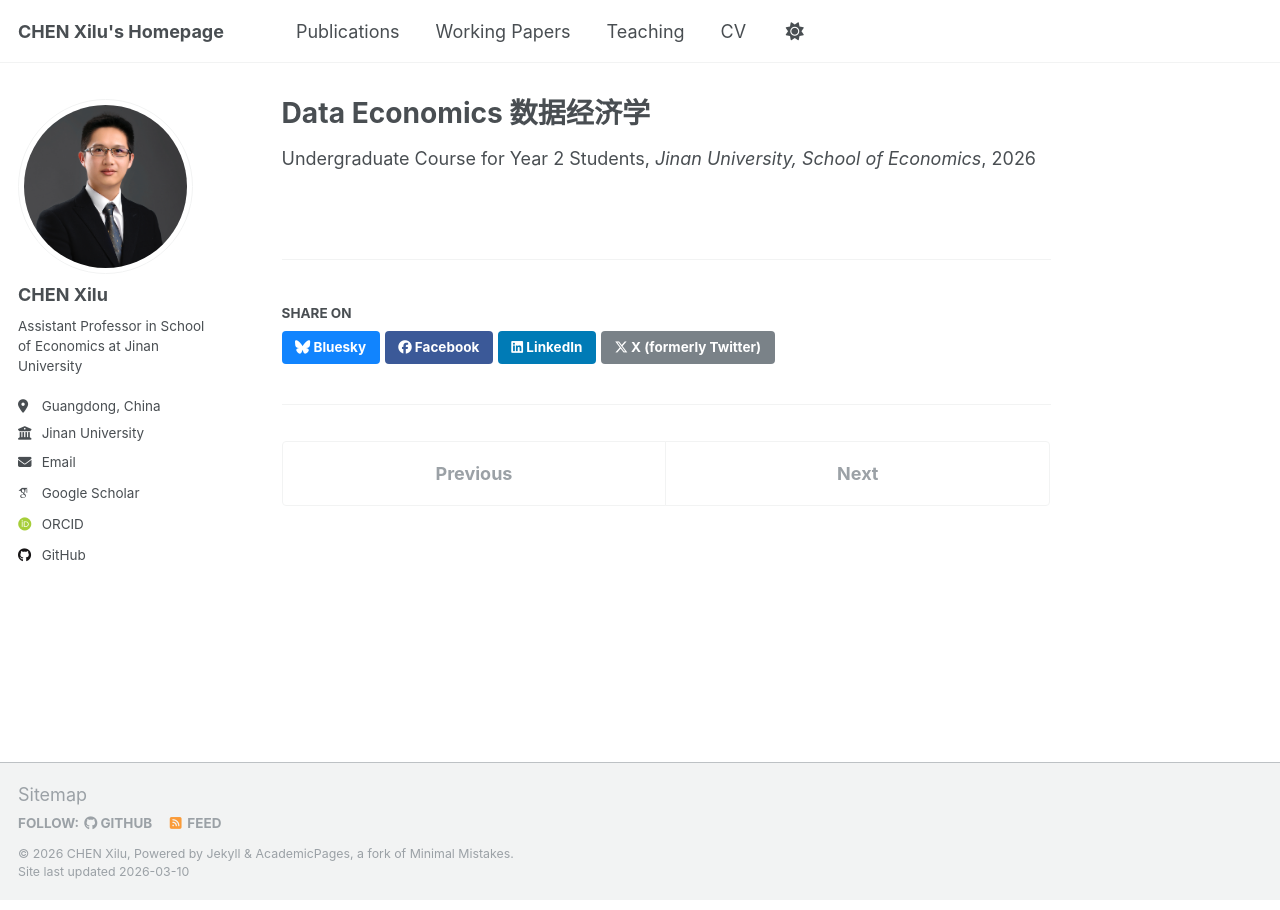
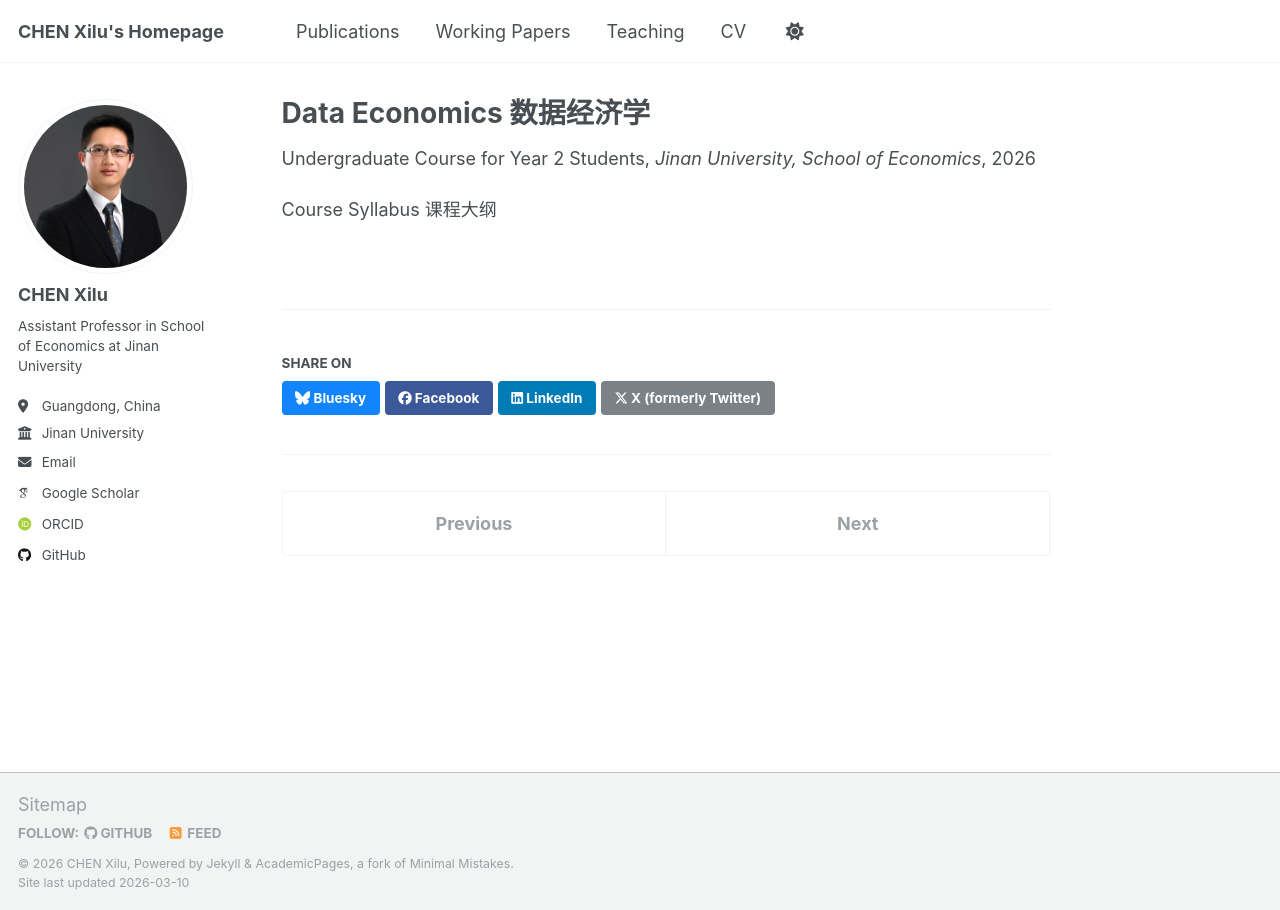
Before and after one commit to Xilu-CHEN/xilu-chen.github.io, a Jekyll site: the page built from _teaching/data_econ.md, in a window 1280 px wide. Built offline with Jekyll 4.4.1, drawn with Linux system fonts in a browser that asks for light colours; some web fonts are replaced; a script that is not in the unit is left out.

Commit message:
Add course syllabus section to data_econ.md

```diff
--- a/_teaching/data_econ.md
+++ b/_teaching/data_econ.md
@@ -7,3 +7,5 @@ venue: Jinan University, School of Economics
 date: 2026-03-09
 location: Guangdong, China
 ---
+
+Course Syllabus 课程大纲
```
